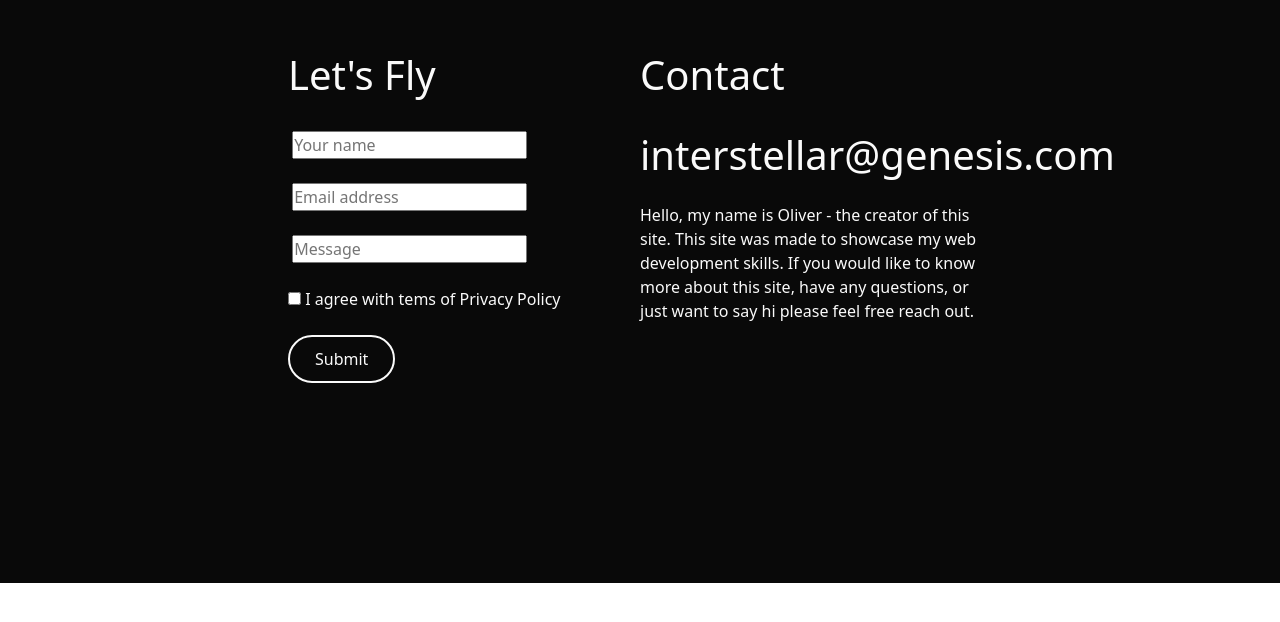
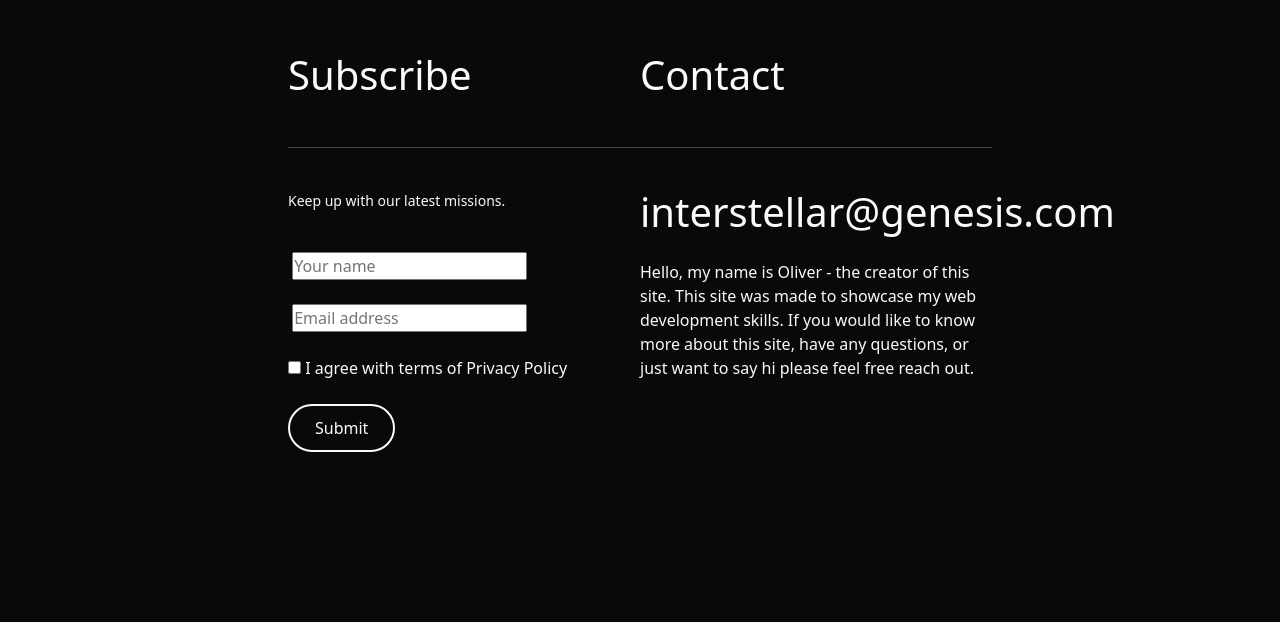
Before and after one commit to oliverfrometa/Genesis, a plain HTML site: page index.html in a window 1280 px wide. Shown: the part 2549-3171 px from the top of the page. Before the commit the page ends 3132 px from the top, so only its background shows below. Drawn offline with nearby package versions, Linux system fonts and the light colour scheme; no server answers; a script that the page names is missing.

Commit message:
Footer Debugging and Styling

```diff
--- a/index.html
+++ b/index.html
@@ -66,24 +66,23 @@
   <section class="footer-container">
 
     <div class="footer-container-left">
-      <h5 class="display-6 footer-text">Let's Fly</h5><br>
-      <form action="/signup">
+      <h5 class="display-6 footer-text">Subscribe</h5><br><hr><br
+      <form action="/subscribe">
+        <p><small>Keep up with our latest missions.</small></p><br>
         <label for="name"></label>
         <input id="name" type="text" placeholder="Your name"><br><br>
         <label for="email"></label>
         <input id="email" type="text" placeholder="Email address"><br><br>
-        <label for="message"></label>
-        <input id="message" type="text" placeholder="Message"><br><br>
         <input id="agree_PP" type="checkbox" placeholder="Message">
-        <label class="footer-text" for="agree_PP">I agree with tems of Privacy Policy</label><br><br>
+        <label class="footer-text" for="agree_PP">I agree with terms of Privacy Policy</label><br><br>
         <button class="btn-outlined-pill">Submit</button>
       </form>
     </div>
 
     <div class="footer-container-right">
-      <h5 class="display-6 footer-text">Contact</h5><br>
+      <h5 class="display-6 footer-text">Contact</h5><br><hr><br
       <p class="lead footer-text">
-        <a href="#" class="display-6"><strong>interstellar@genesis.com</strong></a><br><br>Hello, my name is Oliver - the creator of this site. This site was made to showcase my web development skills. If you would like to know more about this site, have any questions, or just want to say hi please feel free reach out.
+        <a href="#" class="display-6">interstellar@genesis.com</a><br><br>Hello, my name is Oliver - the creator of this site. This site was made to showcase my web development skills. If you would like to know more about this site, have any questions, or just want to say hi please feel free reach out.
         </p><br>
     </div>
   </section>
--- a/resources/css/style.css
+++ b/resources/css/style.css
@@ -38,6 +38,10 @@ ul {
   padding: 0;
 }
 
+u {
+  height: 1px;
+}
+
 .lead {
   font-size: 16px;
 }
@@ -56,6 +60,12 @@ ul {
 .btn-outlined-pill:hover {
   background: #FAFAFA;
   color: #000;
+}
+
+@media only screen and (max-width: 1080px) {
+  .btn-outlined-pill {
+    font-size: 14px;
+  }
 }
 
 .navbar {
```
